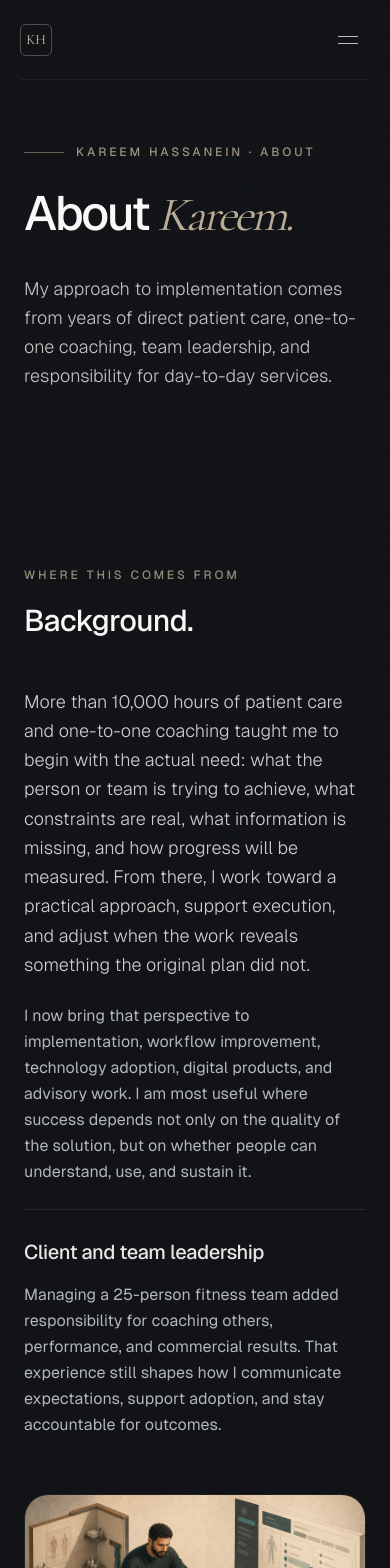
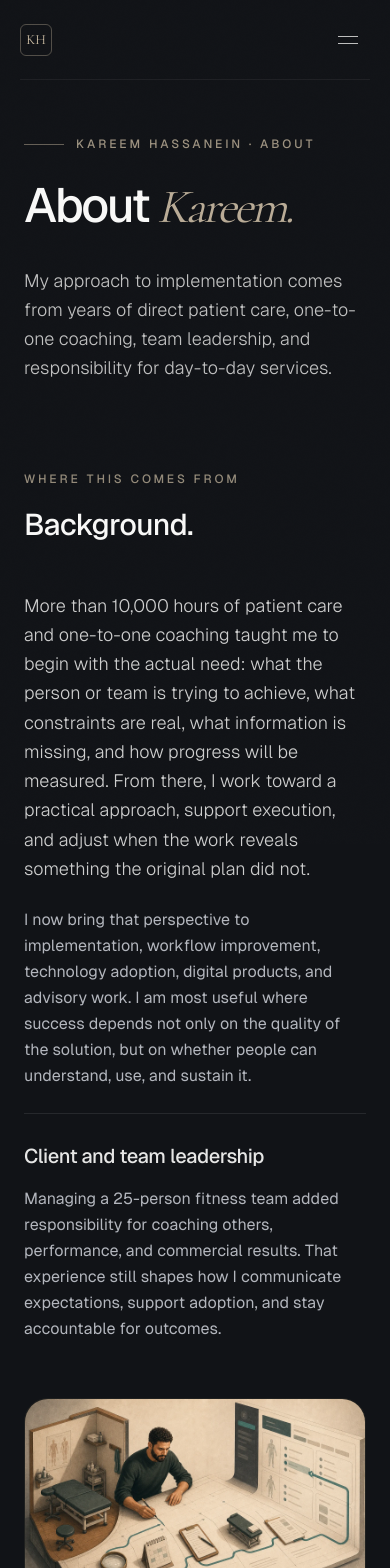
Before and after one commit to GenerousPharaoh/kareemhassanein-site, a Next.js app: page /about in a window 390 px wide. Shown: the top 1568 px of the page. Built offline with nearby package versions, Linux system fonts and the light colour scheme.

Commit message:
Tighten About page spacing

```diff
--- a/src/app/about/page.tsx
+++ b/src/app/about/page.tsx
@@ -46,7 +46,7 @@ const education = [
 export default function About() {
   return (
     <main className="overflow-hidden bg-background text-foreground pt-20">
-      <section className="relative px-6 md:px-12 xl:px-20 pt-16 md:pt-24 pb-20 md:pb-28">
+      <section className="relative px-6 pb-10 pt-14 md:px-12 md:pb-28 md:pt-24 xl:px-20">
         <div className="relative max-w-[1280px] mx-auto">
           <div className="max-w-3xl">
             <p
@@ -77,7 +77,7 @@ export default function About() {
       </section>
 
 
-      <section className="px-6 md:px-12 xl:px-20 py-24 md:py-32">
+      <section className="px-6 pb-20 pt-12 md:px-12 md:py-32 xl:px-20">
         <div className="max-w-[1160px] mx-auto">
           <div className="grid lg:grid-cols-12 gap-12 lg:gap-20">
             <ScrollReveal direction="up" className="lg:col-span-5">
```
